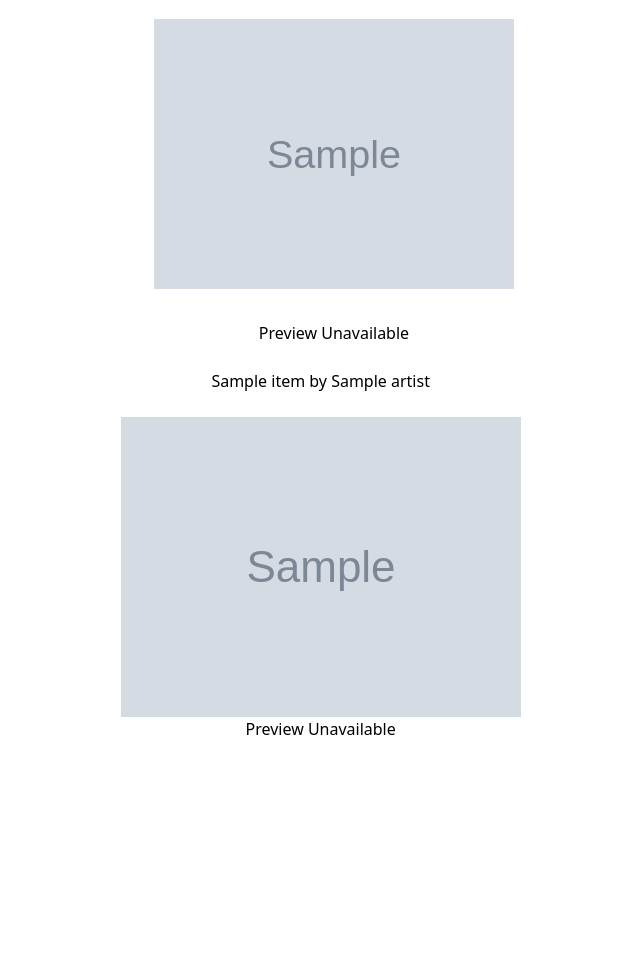
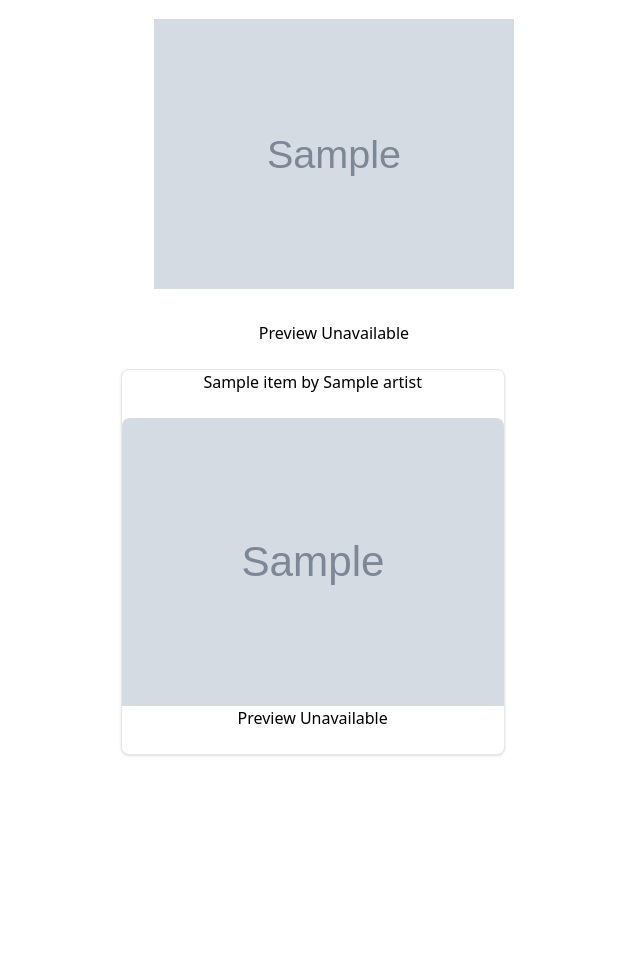
Before and after one commit to BrettAdamson/Music-Recommender, a Flask app: template app/templates/song_form.html in a window 1280 px wide. Shown: the part 326-1281 px from the top of the page, without its empty margins (306-946 px from the left). After the commit the page ends 1082 px from the top, so only its background shows below. Run offline with Flask 3, Linux system fonts and the light colour scheme; the template is opened without the code that fills it: values that come from a table or form of the project are taken from there, most other values are stand-ins (such as "Sample title", 1, 10 or a date in 2020); grey boxes marked "Sample" are stand-in pictures; some libraries are stand-ins or nearby versions.

Commit message:
Added: line clamp, card effects, plyr npm install, and colouring

```diff
--- a/app/static/css/output.css
+++ b/app/static/css/output.css
@@ -570,6 +570,17 @@ video {
   margin: 0.75rem;
 }
 
+.mb-2 {
+  margin-bottom: 0.5rem;
+}
+
+.line-clamp-2 {
+  overflow: hidden;
+  display: -webkit-box;
+  -webkit-box-orient: vertical;
+  -webkit-line-clamp: 2;
+}
+
 .block {
   display: block;
 }
@@ -612,6 +639,10 @@ video {
 
 .min-w-72 {
   min-width: 18rem;
+}
+
+.max-w-sm {
+  max-width: 24rem;
 }
 
 .cursor-pointer {
@@ -650,8 +681,26 @@ video {
   gap: 1rem;
 }
 
+.text-balance {
+  text-wrap: balance;
+}
+
 .rounded-lg {
   border-radius: 0.5rem;
+}
+
+.rounded-sm {
+  border-radius: 0.125rem;
+}
+
+.rounded-t-lg {
+  border-top-left-radius: 0.5rem;
+  border-top-right-radius: 0.5rem;
+}
+
+.rounded-b-lg {
+  border-bottom-right-radius: 0.5rem;
+  border-bottom-left-radius: 0.5rem;
 }
 
 .border {
@@ -663,6 +712,11 @@ video {
   border-color: rgb(209 213 219 / var(--tw-border-opacity));
 }
 
+.border-gray-200 {
+  --tw-border-opacity: 1;
+  border-color: rgb(229 231 235 / var(--tw-border-opacity));
+}
+
 .bg-blue-700 {
   --tw-bg-opacity: 1;
   background-color: rgb(29 78 216 / var(--tw-bg-opacity));
@@ -671,6 +725,11 @@ video {
 .bg-gray-50 {
   --tw-bg-opacity: 1;
   background-color: rgb(249 250 251 / var(--tw-bg-opacity));
+}
+
+.bg-white {
+  --tw-bg-opacity: 1;
+  background-color: rgb(255 255 255 / var(--tw-bg-opacity));
 }
 
 .object-cover {
@@ -740,9 +816,25 @@ video {
   color: rgb(255 255 255 / var(--tw-text-opacity));
 }
 
+.text-gray-700 {
+  --tw-text-opacity: 1;
+  color: rgb(55 65 81 / var(--tw-text-opacity));
+}
+
+.shadow {
+  --tw-shadow: 0 1px 3px 0 rgb(0 0 0 / 0.1), 0 1px 2px -1px rgb(0 0 0 / 0.1);
+  --tw-shadow-colored: 0 1px 3px 0 var(--tw-shadow-color), 0 1px 2px -1px var(--tw-shadow-color);
+  box-shadow: var(--tw-ring-offset-shadow, 0 0 #0000), var(--tw-ring-shadow, 0 0 #0000), var(--tw-shadow);
+}
+
 .hover\:bg-blue-800:hover {
   --tw-bg-opacity: 1;
   background-color: rgb(30 64 175 / var(--tw-bg-opacity));
+}
+
+.hover\:bg-gray-100:hover {
+  --tw-bg-opacity: 1;
+  background-color: rgb(243 244 246 / var(--tw-bg-opacity));
 }
 
 .focus\:border-blue-500:focus {
--- a/app/templates/song_form.html
+++ b/app/templates/song_form.html
@@ -47,7 +47,7 @@
 
     <img class="m-3 p-5 " src="{{album_image}}" class="">
     {% if preview_url %}
-    <audio id="player" class="m-3 p-5  js-player" controls>
+    <audio id="player" class="m-3 p-5  js-player" style="--plyr-color-main: #1ac266; --plyr-audio-controls-background:" controls>
       <source src="{{preview_url}}" type="audio/mpeg">
     </audio>
     {% else %}
@@ -67,12 +67,12 @@
   <div class="w-1/3"></div>
   <div class="grid grid-rows-3 grid-flow-col gap-4">
     {% for item in recommendation_tracks %}
-    <div>
-      <h1 class=" text-center min-h-12 "> {{item.name }} by {{item.artists[0].name}} </h1>
-      <img class=" w-100% h-100% object-cover min-h-72  min-w-72" src="{{item.album.images[0].url}}" class="">
+    <div class =" max-w-sm border bg-white border-gray-200 rounded-lg  shadow  dark:bg-gray-800 dark:border-gray-700 ">
+      <h1 class=" text-center min-h-12 text-balance line-clamp-2"> {{item.name }} by {{item.artists[0].name}} </h1>
+      <img class=" rounded-t-lg w-100% h-100% object-cover min-h-72  min-w-72" src="{{item.album.images[0].url}}" class="">
       {% if item.preview_url %}
-      <div>
-        <audio id="player" class="m-3 p-5 js-player " controls>
+      <div class ="player-wrapper">
+        <audio id="player" class="m-3 p-5 js-player " style="--plyr-color-main: #1ac266; --plyr-ctronl;" controls>
           <source src="{{item.preview_url}}" type="audio/mpeg">
       </audio>
     </div>
@@ -88,6 +88,12 @@
 <script>
   const players = Array.from(document.querySelectorAll('.js-player')).map((p) => new Plyr(p));
 </script>
+<style>
+  .player-wrapper > .plyr {
+    border-bottom-right-radius: 0.46rem/* 8px */;
+    border-bottom-left-radius: 0.46rem/* 8px */;
+}
+</style>
 
 <!-- Alternative way of displaying the recommendations in pure flexbox form -->
 
--- a/package.json
+++ b/package.json
@@ -15,6 +15,7 @@
     "tailwindcss": "^3.2.4"
   },
   "dependencies": {
-    "flowbite": "^2.3.0"
+    "flowbite": "^2.3.0",
+    "plyr": "^3.7.8"
   }
 }
```
Also changed, not shown: other parts of app/static/css/output.css (+53 -0 lines), package-lock.json.
